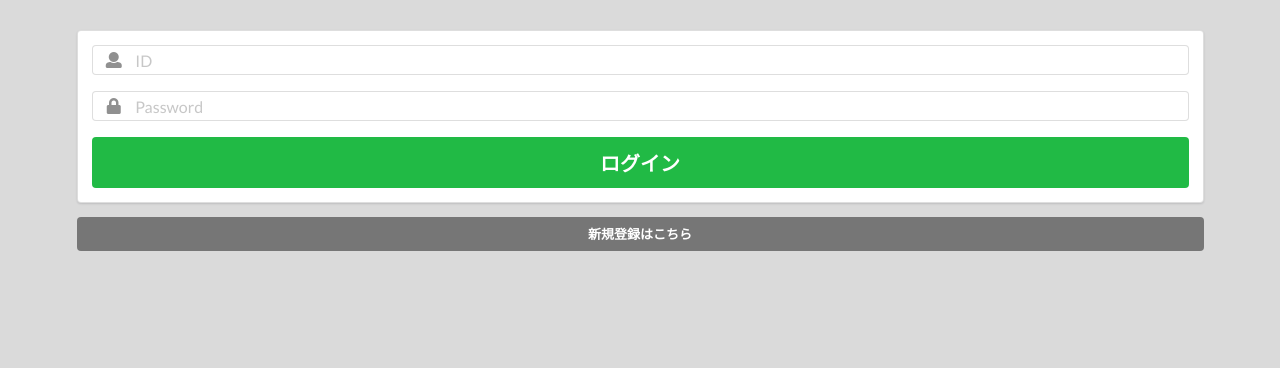
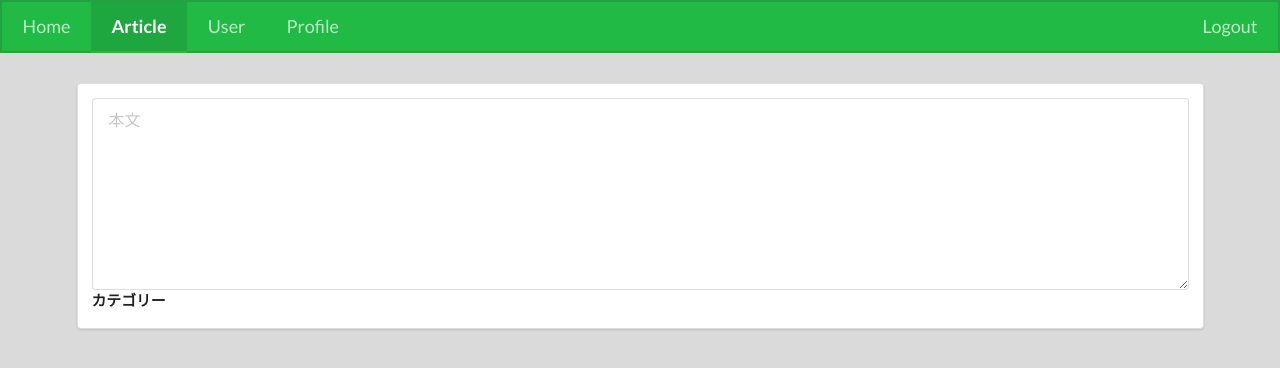
Before and after one commit to amaguri0408/intern-mti-hackathon, a Vue app: page /#/article in a window 1280 px wide. Before the commit this address led to /#/login. Shown: the top 368 px of the page. Built offline with nearby package versions, Linux system fonts and the light colour scheme.

Commit message:
変数など最小限定義

```diff
--- a/src/views/Article.vue
+++ b/src/views/Article.vue
@@ -2,7 +2,18 @@
   <div>
     <div class="ui main container">
       <!-- 基本的なコンテンツはここに記載する -->
-      <h1>Article page</h1>
+      <div class="ui segment">
+        <form class="ui large form" @submit.prevent="submit">
+          <div CLASS="field">
+            <div class="ui input">
+              <!--<input type="textarea" placeholder="本文">-->
+              <textarea placeholder="本文"></textarea>
+            </div>
+            <label>カテゴリー</label>
+          </div>
+
+        </form>
+      </div>
     </div>
   </div>
 </template>
@@ -21,6 +32,18 @@ export default {
   data() {
   // Vue.jsで使う変数はここに記述する
     return {
+      post: {
+        text: null,
+        category: null,
+      },
+      search: {
+        userId: null,
+        category: null,
+        start: null,
+        end: null,
+      },
+      articles: [],
+      iam: null
     };
   },
   computed: {
```
